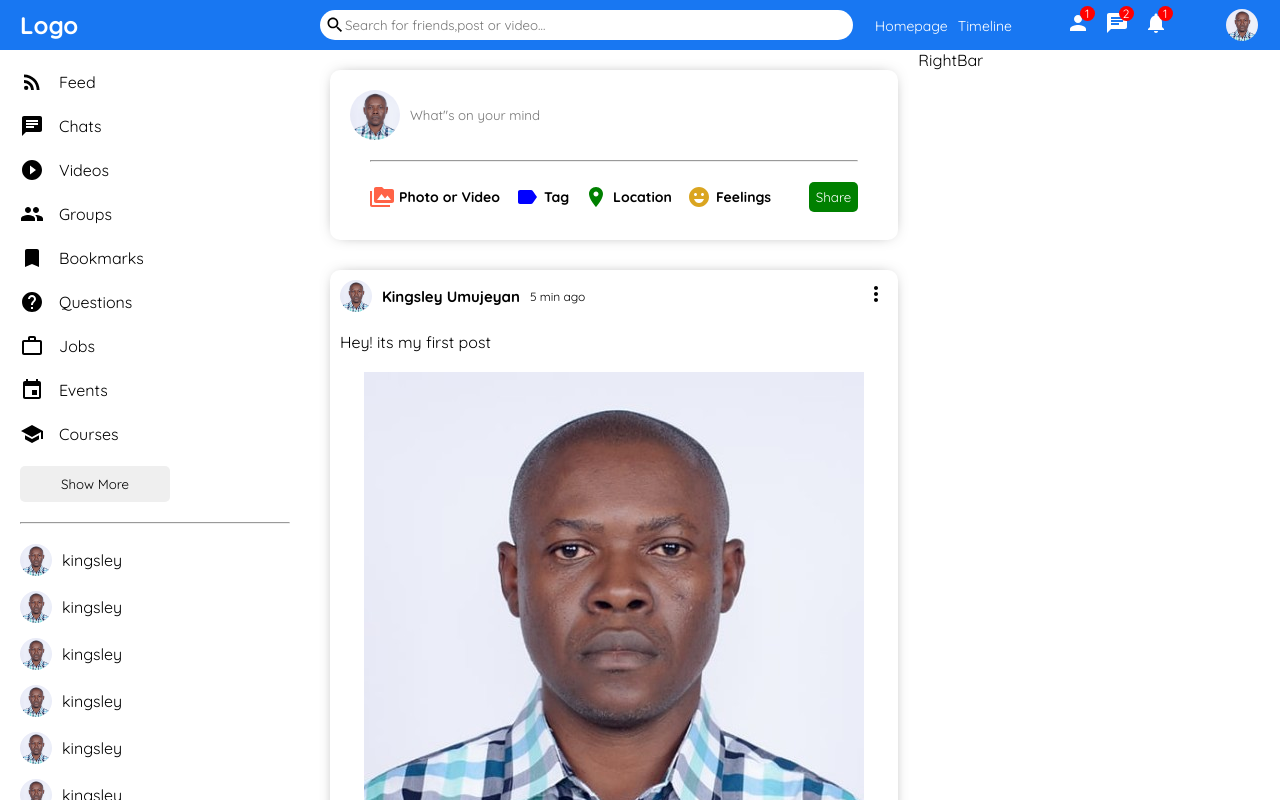
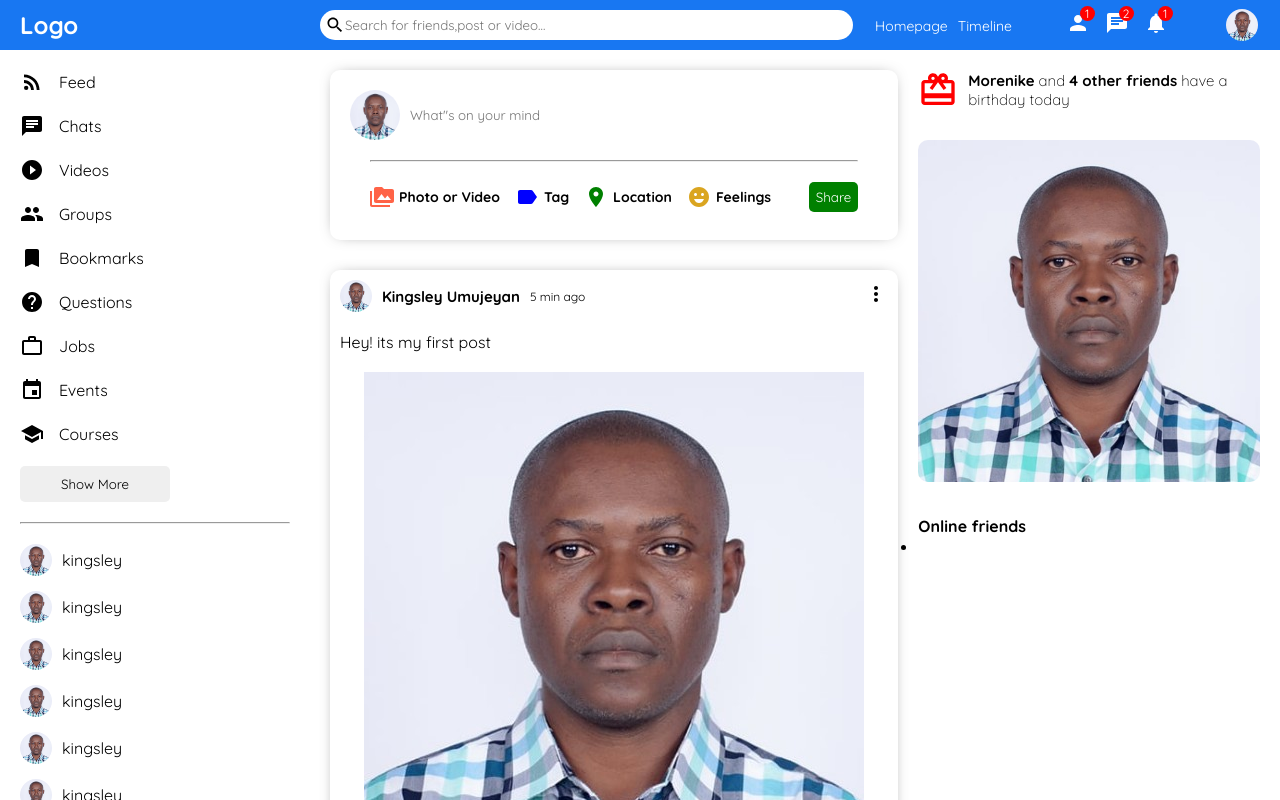
Before and after one commit to kuicpet/social_media_client, a React (Create React App) app: page / in a window 1280 px wide. Shown: the top 800 px of the page. Built offline with nearby package versions, Linux system fonts and the light colour scheme.

Commit message:
ft--rightbar ui added

```diff
--- a/src/components/Rightbar.js
+++ b/src/components/Rightbar.js
@@ -1,14 +1,52 @@
-import React from 'react'
-import styled from 'styled-components/macro'
+import { Redeem } from '@material-ui/icons';
+import React from 'react';
+import styled from 'styled-components/macro';
 
 export default function Rightbar() {
-    return (
-        <Wrapper>
-            RightBar
-        </Wrapper>
-    )
+  return (
+    <Wrapper>
+      <RightbarContainer>
+        <BirthdayContainer>
+          <Redeem className="birthdayImg" htmlColor="red" />
+          <span className="birthdayText">
+            <b>Morenike</b> and <b>4 other friends</b> have a birthday today
+          </span>
+        </BirthdayContainer>
+        <img src='/assets/kingsley_photo.jpg' alt='' className='rightBarAd' />
+        <h4 className='rightBarTitle'>Online friends</h4>
+        <ul className='friendList'>
+            <li className='friend'>
+                <div className='friendImgContainer'>
+                    <img src='' alt='' />
+                </div>
+            </li>
+        </ul>
+      </RightbarContainer>
+    </Wrapper>
+  );
 }
 
 const Wrapper = styled.div`
-flex: 3.5;
-`
+  flex: 3.5;
+`;
+const RightbarContainer = styled.div`
+  padding: 20px 20px 0 0;
+  .rightBarAd {
+      width: 100%;
+      border-radius: 10px;
+      margin: 30px 0;
+  }
+`;
+const BirthdayContainer = styled.div`
+  display: flex;
+  align-items: center;
+  .birthdayImg {
+    width: 40px;
+    height: 40px;
+    margin-right: 10px;
+  }
+  .birthdayText {
+    font-weight: 300;
+    font-size: 15px;
+  }
+`;
```
